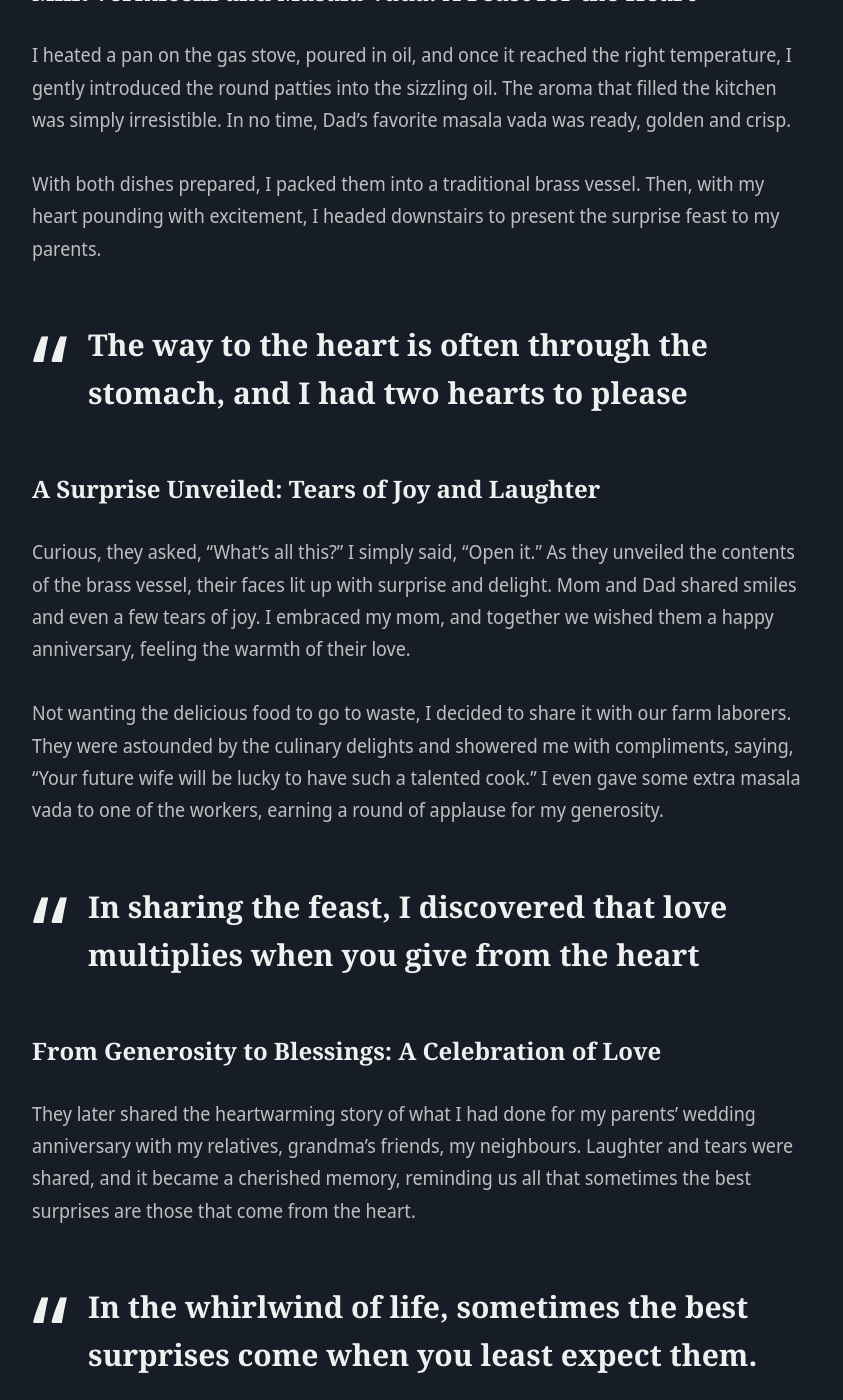
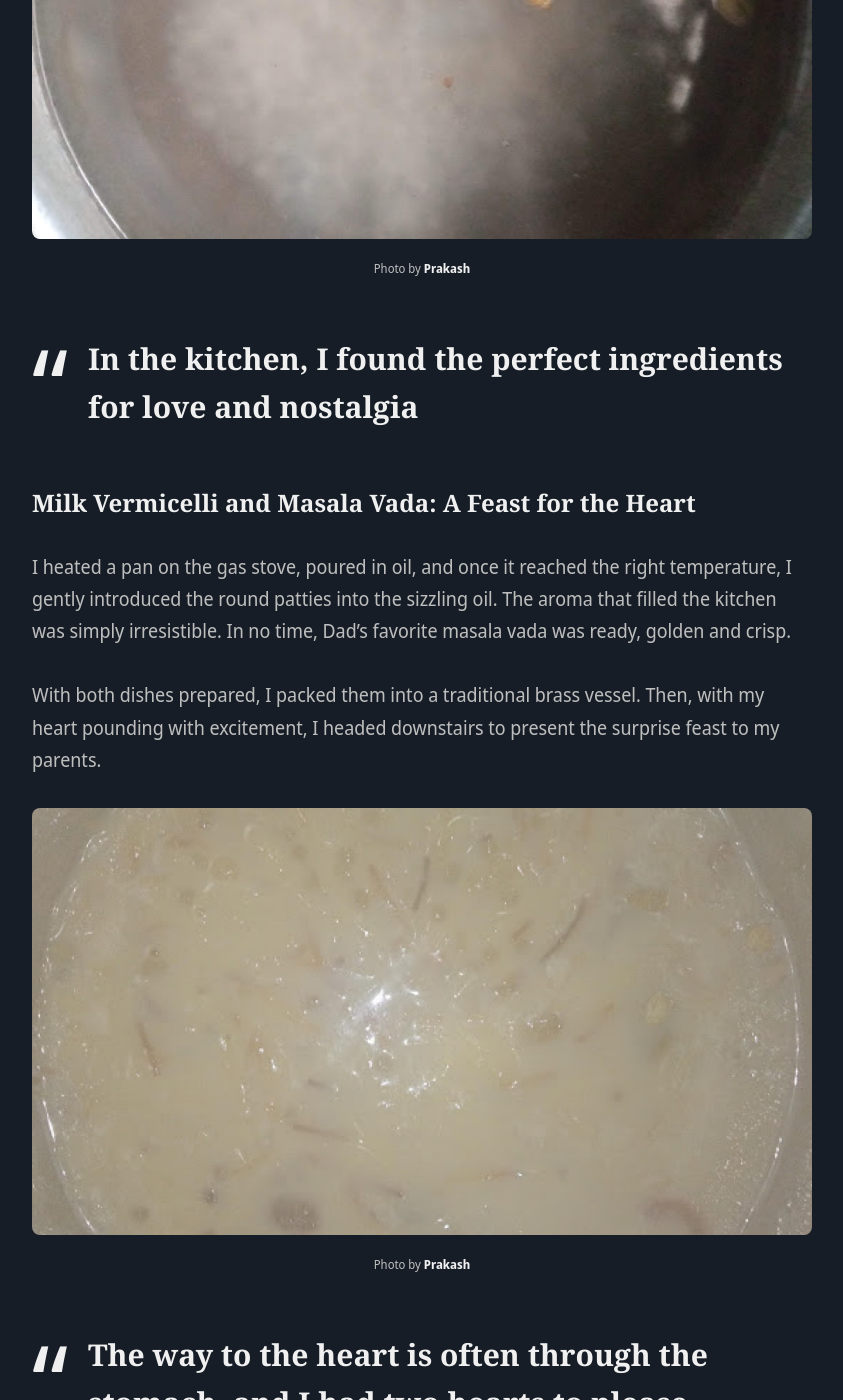
Before and after one commit to PrakasRavichandran/dairy-blog, a Jekyll site: the page built from _posts/2023-09-08-cooking-up-love-a-surprise-feast.markdown, in a window 1280 px wide and 1400 px high, scrolled down 2509 px. Shown: the whole window, without its empty margins (218-1061 px from the left). Built offline with Jekyll 4.4.1, drawn with Linux system fonts in a browser that asks for light colours; nearby versions of some CDN libraries; some of the changed text lies outside the part shown.

Commit message:
Update 2023-09-08-cooking-up-love-a-surprise-feast.markdown

```diff
--- a/_posts/2023-09-08-cooking-up-love-a-surprise-feast.markdown
+++ b/_posts/2023-09-08-cooking-up-love-a-surprise-feast.markdown
@@ -27,6 +27,9 @@ First, I began by boiling water and adding jaggery, letting it dissolve to creat
 
 Next up was my dad's beloved masala vada. Fortunately, I had most of the necessary ingredients on hand. I soaked split Bengal gram dal in water for 30 minutes and set to work on my secret masala recipe. It involved ground pepper, garlic, dry red chili, and salt, and it was a formula known only to me. I ground the soaked dal until it resembled sand and mixed it with the masala. Shaping the mixture into round patties, I prepared to fry them to perfection.
 
+![cooking]({{site.baseurl}}/images/12.jpg)
+*Photo by [Prakash](https://prakashravichandran.com/)*
+
 >In the kitchen, I found the perfect ingredients for love and nostalgia
 
 ### Milk Vermicelli and Masala Vada: A Feast for the Heart
@@ -34,6 +37,9 @@ Next up was my dad's beloved masala vada. Fortunately, I had most of the necessa
 I heated a pan on the gas stove, poured in oil, and once it reached the right temperature, I gently introduced the round patties into the sizzling oil. The aroma that filled the kitchen was simply irresistible. In no time, Dad's favorite masala vada was ready, golden and crisp.
 
 With both dishes prepared, I packed them into a traditional brass vessel. Then, with my heart pounding with excitement, I headed downstairs to present the surprise feast to my parents.
+
+![cooking]({{site.baseurl}}/images/13.jpg)
+*Photo by [Prakash](https://prakashravichandran.com/)*
 
 >The way to the heart is often through the stomach, and I had two hearts to please
 
@@ -43,10 +49,16 @@ Curious, they asked, "What's all this?" I simply said, "Open it." As they unveil
 
 Not wanting the delicious food to go to waste, I decided to share it with our farm laborers. They were astounded by the culinary delights and showered me with compliments, saying, "Your future wife will be lucky to have such a talented cook." I even gave some extra masala vada to one of the workers, earning a round of applause for my generosity.
 
+![cooking]({{site.baseurl}}/images/14.jpg)
+*Photo by [Prakash](https://prakashravichandran.com/)*
+
 >In sharing the feast, I discovered that love multiplies when you give from the heart
 
 ### From Generosity to Blessings: A Celebration of Love
 
 They later shared the heartwarming story of what I had done for my parents' wedding anniversary with  my relatives, grandma's friends, my neighbours. Laughter and tears were shared, and it became a cherished memory, reminding us all that sometimes the best surprises are those that come from the heart.
 
+![cooking]({{site.baseurl}}/images/15.jpg)
+*Photo by [Prakash](https://prakashravichandran.com/)*
+
 >In the whirlwind of life, sometimes the best surprises come when you least expect them.
```
Also changed, not shown: other parts of _posts/2023-09-08-cooking-up-love-a-surprise-feast.markdown (+1 -1 lines).
